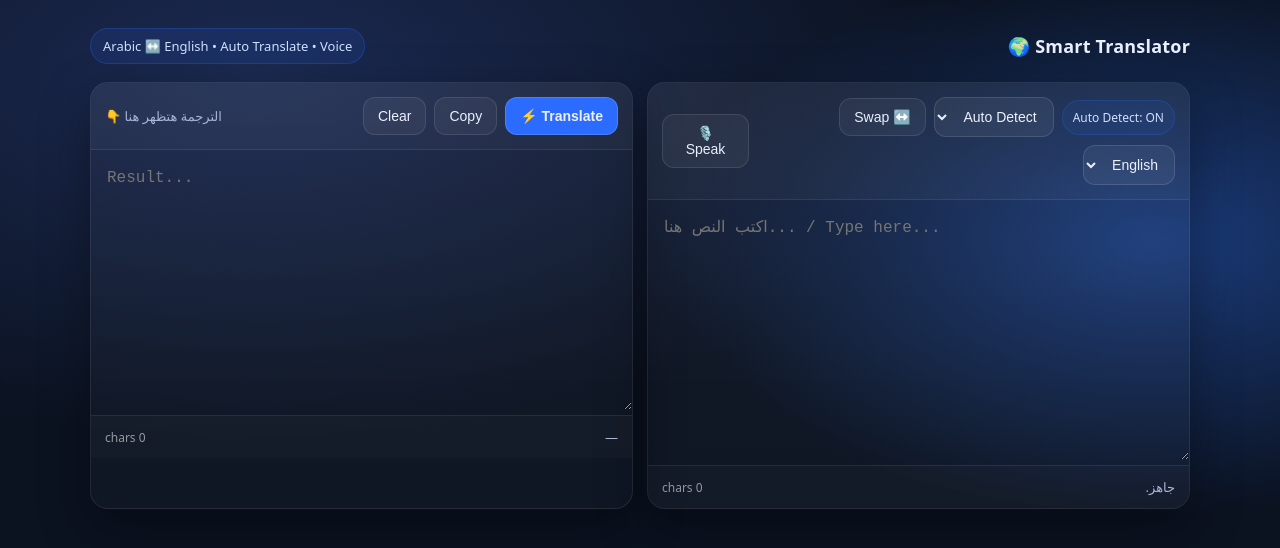
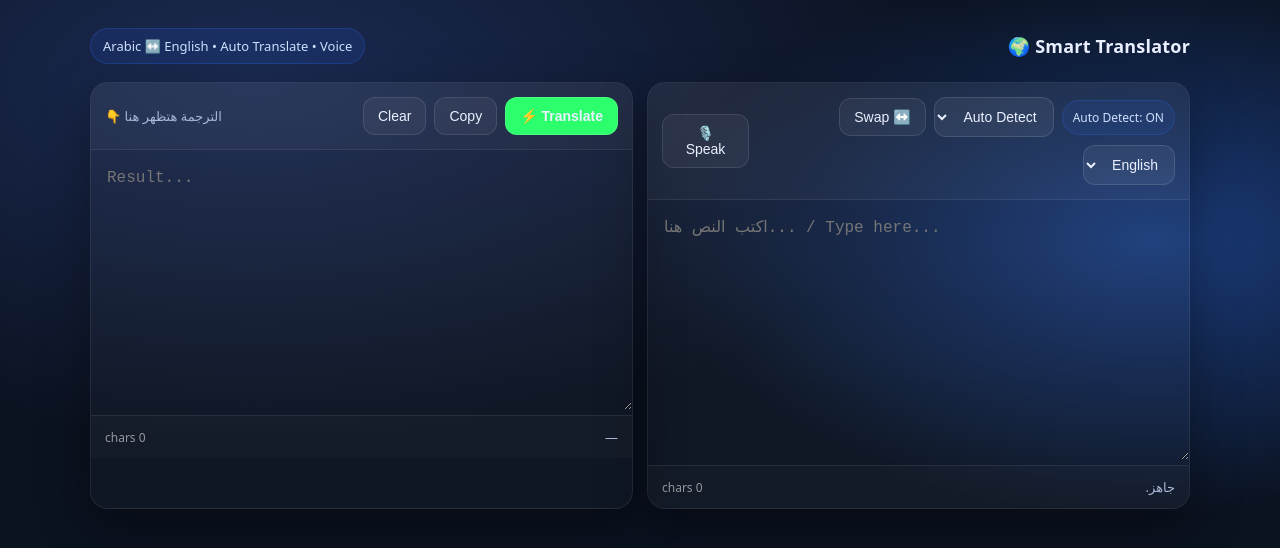
Before and after one commit to walidabdelsater/Quick-Translator, a plain HTML site: page index.html in a window 1280 px wide. Drawn offline with Linux system fonts and the light colour scheme.

Commit message:
Update index.html

```diff
--- a/index.html
+++ b/index.html
@@ -3,7 +3,7 @@
 <head>
  <meta charset="UTF-8" />
  <meta name="viewport" content="width=device-width,initial-scale=1" />
- <title>Smart Translator (AR ↔️ EN)</title>
+ <title>Quick Translator (AR ↔️ EN)</title>
 
  <style>
    :root{
@@ -11,9 +11,9 @@
      --card:#0f1b33;
      --text:#eaf0ff;
      --muted:#a9b6d6;
-     --line:#203055;
-     --btn:#2b6cff;
-     --btn2:#1f2d50;
+     --line:#205538;
+     --btn:#2bff6b;
+     --btn2:#2f501f;
      --shadow: 0 18px 50px rgba(0,0,0,.35);
      --r:18px;
    }
```
